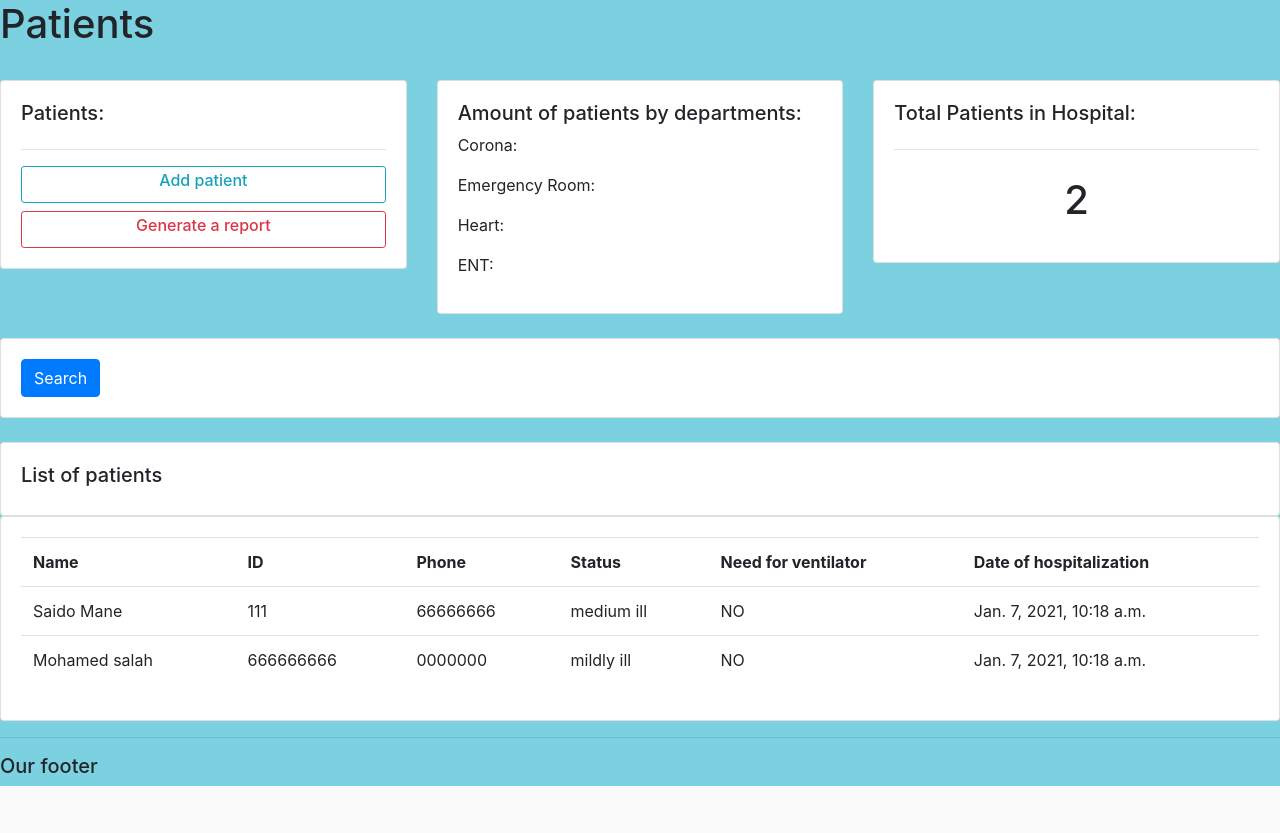
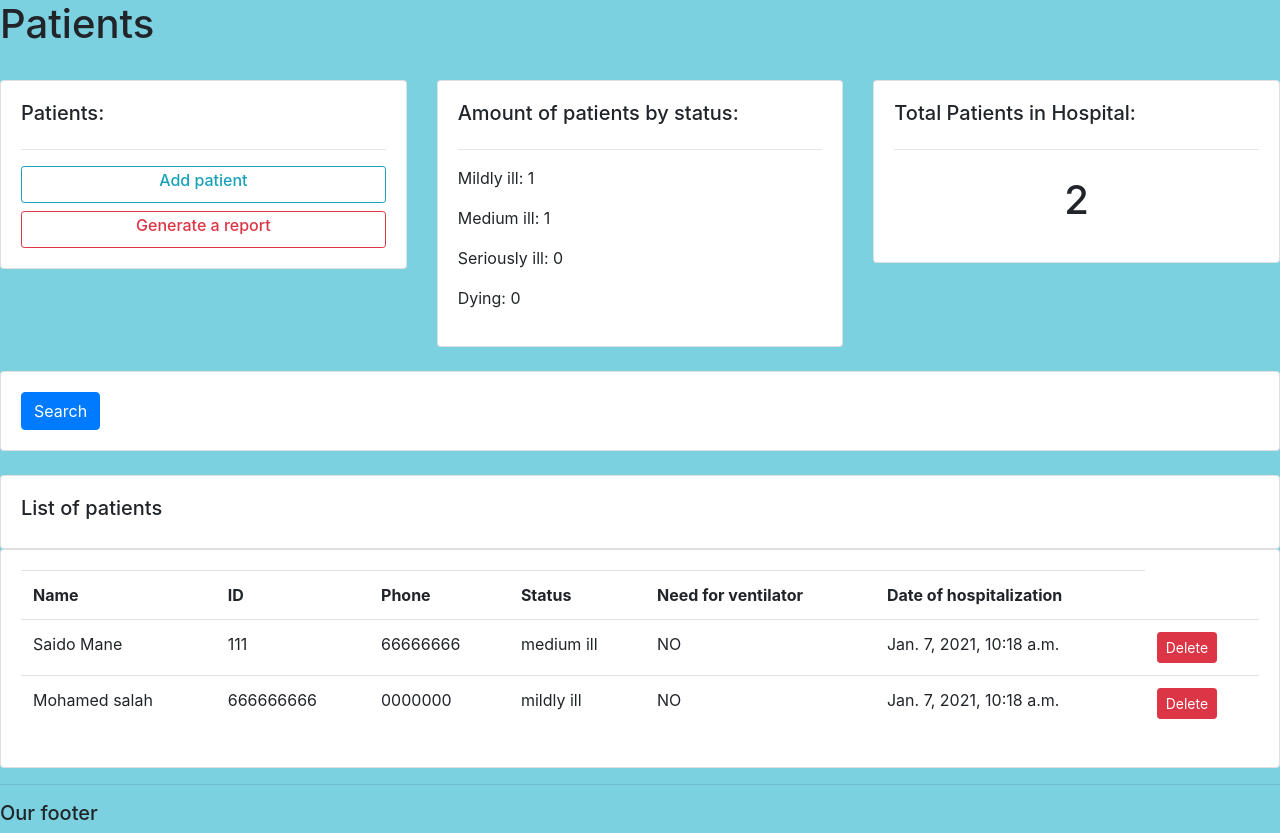
Before and after one commit to ChenKachlon/CoronaProject-23, a Django app: page /patients/ in a window 1280 px wide; the page is wider, and only the part inside the window is pictured. Shown: the part 144-977 px from the top of that part. Before the commit the page ends 930 px from the top of that part, so only its background shows below. Run offline with Django 3.2, Linux system fonts and the light colour scheme; a user stored in the database is signed in; data comes from the database, SQL or seed files in the repository; both versions use the stored data as it was after the commit; some libraries are stand-ins or nearby versions.

Commit message:
delete bed,delete ventilator,amount of bed by department,amount of patients by status

```diff
--- a/TheSiteCorona23/accounts/templates/accounts/beds.html
+++ b/TheSiteCorona23/accounts/templates/accounts/beds.html
@@ -13,7 +13,7 @@
 			<h5>Beds:</h5>
 			<hr>
 			<a class="btn btn-outline-info  btn-sm btn-block" href="{% url 'add_bed' %}"><h6> Add Bed </h6></a>
-			<a class="btn btn-outline-danger  btn-sm btn-block" href=""><h6>Delete Bed</h6> </a>
+<!--			<a class="btn btn-outline-danger  btn-sm btn-block" href=""><h6>Delete Bed</h6> </a>-->
 
 		</div>
 	</div>
@@ -69,6 +69,8 @@
 						<td><a class="btn btn-sm btn-info" href="{%url 'update_beds' i.id%}">Change</a></td>
 						<td>{{i.date_created}}</td>
 						<td>{{i.room_number}}</td>
+						<td><a class="btn btn-sm btn-danger" href="{%url 'delete_bed' i.id%}">Delete</a></td>
+
 					</tr>
 				{% endfor %}
 
--- a/TheSiteCorona23/accounts/templates/accounts/patients.html
+++ b/TheSiteCorona23/accounts/templates/accounts/patients.html
@@ -19,11 +19,12 @@
 	<div class="col-md">
 		<div class="card card-body">
 			<tr>
-				<h5>Amount of patients by departments:</h5>
-				<p>Corona: </p>
-				<p>Emergency Room: </p>
-				<p>Heart: </p>
-				<p>ENT: </p>
+				<h5>Amount of patients by status:</h5>
+				<hr>
+				<p>Mildly ill: {{mildly}} </p>
+				<p>Medium ill: {{medium}}</p>
+				<p>Seriously ill: {{seriously}} </p>
+				<p>Dying: {{dying}}</p>
 
 			</tr>
 		</div>
@@ -66,6 +67,7 @@
 							<th>Status</th>
                             <th>Need for ventilator</th>
 							<th>Date of hospitalization</th>
+
 						</tr>
 						{% for i in patients %}
 						<tr>
@@ -76,6 +78,7 @@
 							<td>{{i.status}}</td>
 							<td>{{i.need_ven}}</td>
 							<td>{{i.date_created}}</td>
+							<td><a class="btn btn-sm btn-danger" href="{%url 'delete_patient' i.id%}">Delete</a></td>
 						</tr>
 						{% endfor %}
 
--- a/TheSiteCorona23/accounts/urls.py
+++ b/TheSiteCorona23/accounts/urls.py
@@ -16,8 +16,10 @@ urlpatterns = [
     path('update_patient/<str:pk>', views.updatePatient, name='update_patient'),
     path('delete_patient/<str:pk>', views.deletePatient, name='delete_patient'),
     path('add_bed/', views.addBeds, name='add_bed'),
+    path('delete_bed/<str:pk>', views.deleteBed, name='delete_bed'),
     path('update_beds/<str:pk>', views.updateBeds, name='update_beds'),
     path('add_ven/', views.addVen, name='add_ven'),
+    path('delete_ventilators/<str:pk>', views.deleteVen, name='delete_ventilators'),
     # path('max', views.MaxConcentration, name='max'),
     # path('staff/<str:pk>/', views.staff, name='staff_page'),
 ]
--- a/TheSiteCorona23/accounts/views.py
+++ b/TheSiteCorona23/accounts/views.py
@@ -82,28 +82,28 @@ def departmentPage(request):
     return render(request, 'accounts/department.html', context)
 
 
+# @login_required(login_url='login')
+# @allowed_users(allowed_roles=['manger', 'help_desk'])
+# def patients(request):
+#     pat = Patient.objects.all()
+#     return render(request, 'accounts/patients.html', {'patients': pat})
+
 @login_required(login_url='login')
 @allowed_users(allowed_roles=['manger', 'help_desk'])
 def patients(request):
-    pat = Patient.objects.all()
-    return render(request, 'accounts/patients.html', {'patients': pat})
-
-
-# @login_required(login_url='login')
-# @allowed_users(allowed_roles=['manger', 'help_desk'])
-# def bedsInDep(request):
-#     temp = Bed.objects.all()
-#     Corona = temp.filter(department='Corona').count()
-#     EmergencyRoom = temp.filter(department='Emergency room').count()
-#     Heart = temp.filter(department='Heart').count()
-#     ENT = temp.filter(department='ENT').count()
-#     context = {
-#         'Corona': Corona,
-#         'EmergencyRoom': EmergencyRoom,
-#         'Heart': Heart,
-#         'ENP': ENT,
-#     }
-#     return render(request, 'accounts/beds.html', context)
+    temp = Patient.objects.all()
+    mildly = temp.filter(status='mildly ill').count()
+    medium = temp.filter(status='medium ill').count()
+    seriously = temp.filter(status='seriously ill').count()
+    dying = temp.filter(status='dying').count()
+    context = {
+        'patients': temp,
+        'mildly': mildly,
+        'medium': medium,
+        'seriously': seriously,
+        'dying': dying,
+        }
+    return render(request, 'accounts/patients.html', context)
 
 
 @login_required(login_url='login')
@@ -123,12 +123,22 @@ def beds(request):
         }
     return render(request, 'accounts/beds.html', context)
 
-
 @login_required(login_url='login')
 @allowed_users(allowed_roles=['manger', 'help_desk'])
 def ventilators(request):
-    venn = Ventilator.objects.all()
-    return render(request, 'accounts/Ventilators.html', {'Ventilators': venn})
+    temp = Ventilator.objects.all()
+    Corona = temp.filter(department='Corona').count()
+    EmergencyRoom = temp.filter(department='Emergency room').count()
+    Heart = temp.filter(department='Heart').count()
+    ENP = temp.filter(department='ENP').count()
+    context = {
+        'Ventilators': temp,
+        'Corona': Corona,
+        'EmergencyRoom': EmergencyRoom,
+        'Heart': Heart,
+        'ENP': ENP,
+        }
+    return render(request, 'accounts/ventilators.html', context)
 
 
 @login_required(login_url='login')
@@ -194,6 +204,15 @@ def updateBeds(request,pk):
     context={'form':form}
     return render(request,'accounts/beds_form.html',context)
 
+@login_required(login_url='login')
+def deleteBed(request, pk):
+    bed = Bed.objects.get(id=pk)
+    if request.method == 'POST':
+        bed.delete()
+        return redirect('/')
+    context = {'bed': bed}
+    return render(request, 'accounts/beds_form.html', context)
+
 
 @login_required(login_url='login')
 @allowed_users(allowed_roles=['manger', 'help_desk'])
@@ -206,6 +225,16 @@ def addVen(request):
             return redirect('/')
     context = {'form': form}
     return render(request, 'accounts/ventilators_form.html', context)
+
+@login_required(login_url='login')
+def deleteVen(request, pk):
+    ven = Ventilator.objects.get(id=pk)
+    if request.method == 'POST':
+        ven.delete()
+        return redirect('/')
+    context = {'ven': ven}
+    return render(request, 'accounts/ventilators_form.html', context)
+
 
 # @login_required(login_url='login')
 # def MaxConcentration(request):
```
Also changed, not shown: TheSiteCorona23/accounts/templates/accounts/Ventilators.html (+7 -7 lines), TheSiteCorona23/db.sqlite3.
